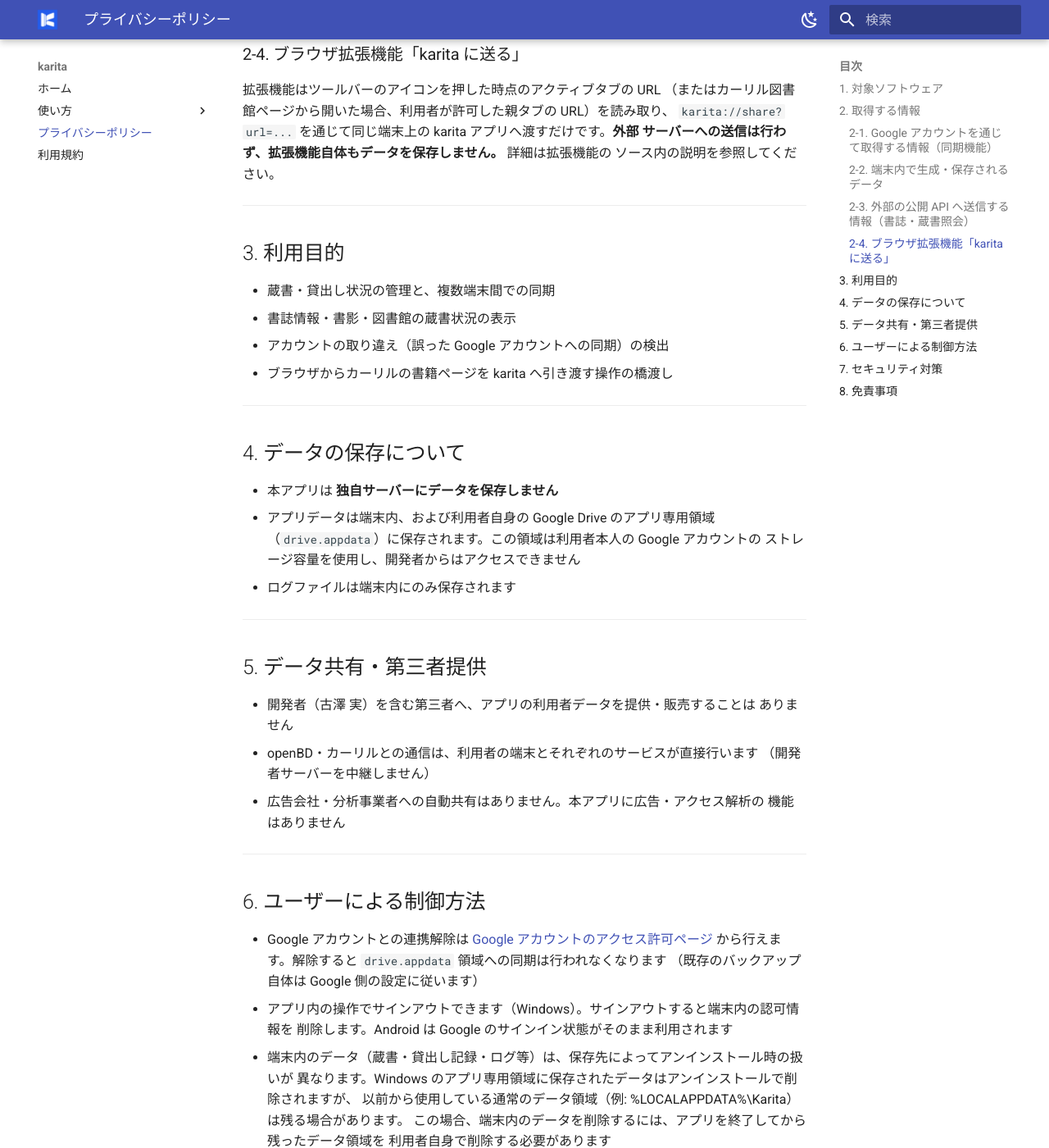
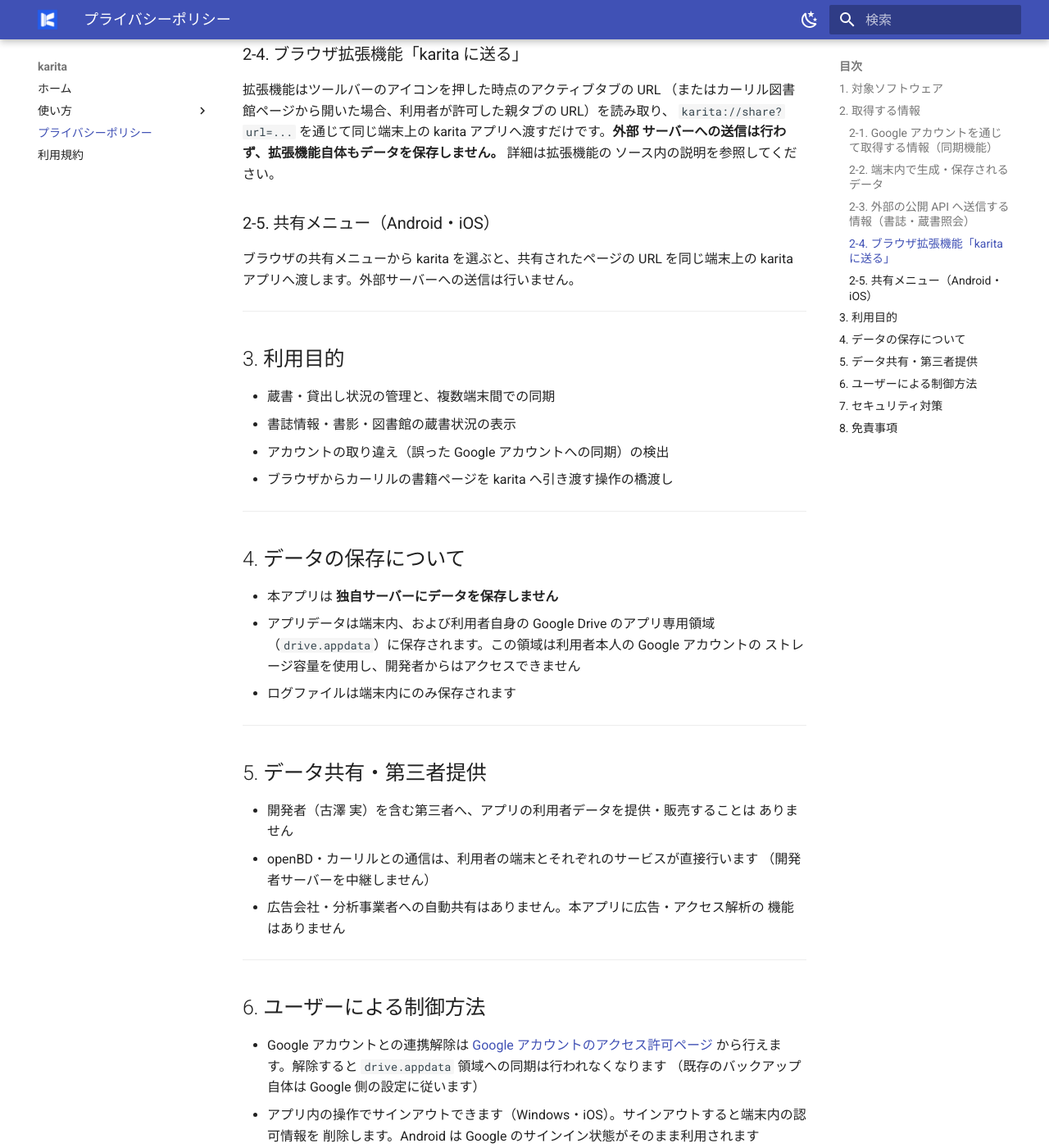
Before and after one commit to getperf/karita-site, an MkDocs documentation site: the page built from docs/privacy.md, in a window 1280 px wide and 1400 px high, scrolled down 1449 px. Shown: the whole window at 82% size. Built offline with MkDocs 1.6.1 and Material for MkDocs 9.7.7, drawn with Linux system fonts in a browser that asks for light colours; some of the changed text lies outside the part shown.

Commit message:
docs: add iOS to the privacy policy
Cover the karita iOS app, the Android/iOS share menu hand-off, and
sign-out on iOS.

Co-Authored-By: Claude Opus 5.5 <noreply@anthropic.com>

```diff
--- a/docs/privacy.md
+++ b/docs/privacy.md
@@ -13,7 +13,7 @@
 
 本ポリシーは以下のソフトウェアを対象とします。
 
-- **karita アプリ（Windows / Android）**
+- **karita アプリ（Windows / Android / iOS）**
 - **ブラウザ拡張機能「karita に送る」（Chrome / Edge / Firefox）**
 
 これらはいずれも利用者の端末上で動作します。**開発者は独自のサーバーを持たず**、
@@ -65,6 +65,11 @@ karita はデータの端末間同期に、利用者自身の Google アカウ
 サーバーへの送信は行わず、拡張機能自体もデータを保存しません。** 詳細は拡張機能の
 ソース内の説明を参照してください。
 
+### 2-5. 共有メニュー（Android・iOS）
+
+ブラウザの共有メニューから karita を選ぶと、共有されたページの URL を同じ端末上の
+karita アプリへ渡します。外部サーバーへの送信は行いません。
+
 ---
 
 ## 3. 利用目的
@@ -103,7 +108,7 @@ karita はデータの端末間同期に、利用者自身の Google アカウ
   [Google アカウントのアクセス許可ページ](https://myaccount.google.com/permissions)
   から行えます。解除すると `drive.appdata` 領域への同期は行われなくなります
   （既存のバックアップ自体は Google 側の設定に従います）
-- アプリ内の操作でサインアウトできます（Windows）。サインアウトすると端末内の認可情報を
+- アプリ内の操作でサインアウトできます（Windows・iOS）。サインアウトすると端末内の認可情報を
   削除します。Android は Google のサインイン状態がそのまま利用されます
 - 端末内のデータ（蔵書・貸出し記録・ログ等）は、保存先によってアンインストール時の扱いが
   異なります。Windows のアプリ専用領域に保存されたデータはアンインストールで削除されますが、
```
Also changed, not shown: other parts of docs/privacy.md (+1 -1 lines).
